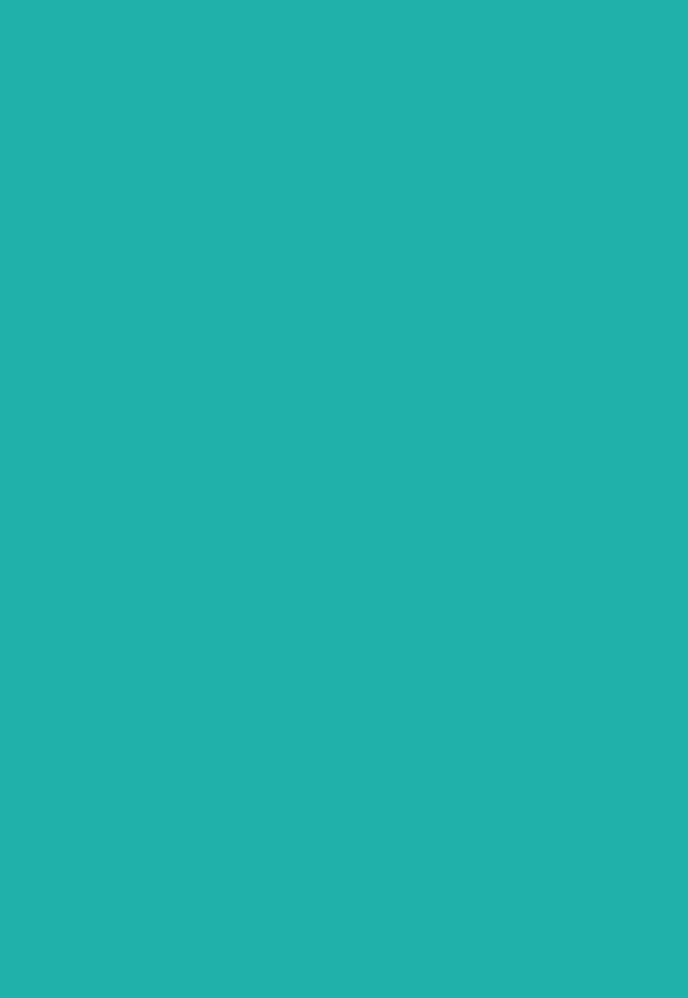
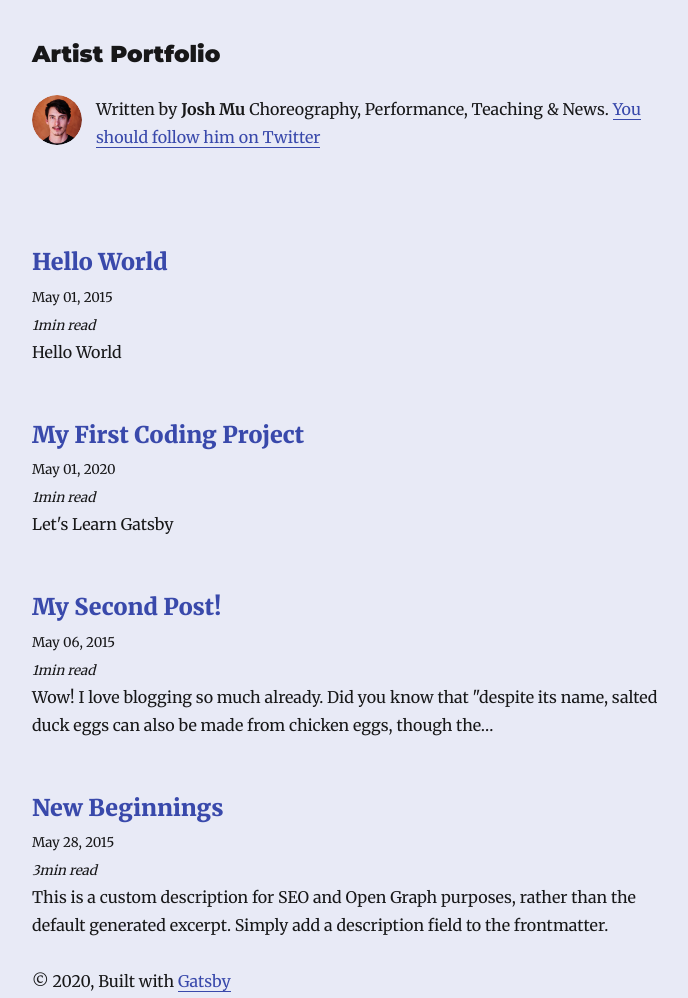
Before and after one commit to joshmu/gatsby-starter-portfolio, a Gatsby site: page /works in a window 1280 px wide. Before the commit this address had no page. Shown: the whole page, without its empty margins (293-981 px from the left). Before the commit the page ends 800 px from the top, so only its background shows below. Built offline with nearby package versions, Linux system fonts and the light colour scheme; Gatsby itself is replaced by a stand-in of ours; some packages are replaced by stand-ins of ours.

Commit message:
homepage portfolio, works half done

```diff
--- a/gatsby-browser.js
+++ b/gatsby-browser.js
@@ -3,7 +3,6 @@ import "typeface-montserrat"
 import "typeface-merriweather"
 
 // import "prismjs/themes/prism.css"
-
 import "prismjs/themes/prism-okaidia.css"
 
 import "./src/styles/global.css"
--- a/gatsby-config.js
+++ b/gatsby-config.js
@@ -1,11 +1,11 @@
 module.exports = {
   siteMetadata: {
-    title: `Coding Blog`,
+    title: `Artist Portfolio`,
     author: {
       name: `Josh Mu`,
-      summary: `A blog for learning code.`,
+      summary: `Choreography, Performance, Teaching & News.`,
     },
-    description: `A starter blog demonstrating what Gatsby can do.`,
+    description: `A Gatsby starter template for Artist Portfolios`,
     siteUrl: `https://gatsby-starter-blog-demo.netlify.com/`,
     social: {
       twitter: `josh_mu_`,
--- /dev/null
+++ b/src/pages/works.js
@@ -0,0 +1,77 @@
+import React from "react"
+import { Link, graphql } from "gatsby"
+
+import Bio from "../components/bio"
+import Layout from "../components/layout"
+import SEO from "../components/seo"
+import { rhythm } from "../utils/typography"
+
+const WorksIndex = ({ data, location }) => {
+  const siteTitle = data.site.siteMetadata.title
+  const posts = data.allMarkdownRemark.edges
+
+  return (
+    <Layout location={location} title={siteTitle}>
+      <SEO title="All posts" />
+      <Bio />
+      {posts.map(({ node }) => {
+        const title = node.frontmatter.title || node.fields.slug
+        return (
+          <article key={node.fields.slug}>
+            <header>
+              <h3
+                style={{
+                  marginBottom: rhythm(1 / 4),
+                }}
+              >
+                <Link style={{ boxShadow: `none` }} to={node.fields.slug}>
+                  {title}
+                </Link>
+              </h3>
+              <small>{node.frontmatter.date}</small>
+              <br />
+              <small>
+                <em>{node.timeToRead}min read</em>
+              </small>
+            </header>
+            <section>
+              <p
+                dangerouslySetInnerHTML={{
+                  __html: node.frontmatter.description || node.excerpt,
+                }}
+              />
+            </section>
+          </article>
+        )
+      })}
+    </Layout>
+  )
+}
+
+export default WorksIndex
+
+export const pageQuery = graphql`
+  query {
+    site {
+      siteMetadata {
+        title
+      }
+    }
+    allMarkdownRemark(sort: { fields: [frontmatter___title], order: ASC }) {
+      edges {
+        node {
+          excerpt
+          timeToRead
+          fields {
+            slug
+          }
+          frontmatter {
+            date(formatString: "MMMM DD, YYYY")
+            title
+            description
+          }
+        }
+      }
+    }
+  }
+`
--- a/src/styles/global.css
+++ b/src/styles/global.css
@@ -1,7 +1,15 @@
+:root {
+  --indigo50: #e8eaf6;
+  --indigo600: #3949ab;
+  --grey900: #212121;
+  --red500: #f44336;
+  --primary: var(--indigo600);
+  --warning: var(--red500);
+}
 html {
-  background-color: lightseagreen;
+  background-color: var(--indigo50);
 }
 
 a {
-  color: #000052;
+  color: var(--primary);
 }
```
Also changed, not shown: content/works/chrysalis/index.md (added, +16 -0 lines), content/works/zero/index.md (added, +22 -0 lines), package.json (+5 -5 lines), src/pages/blog.js (added, +77 -0 lines), src/pages/index.js (+13 -50 lines), content/works/chrysalis/chrysalis.png (added), content/works/zero/hair.jpeg (added).
